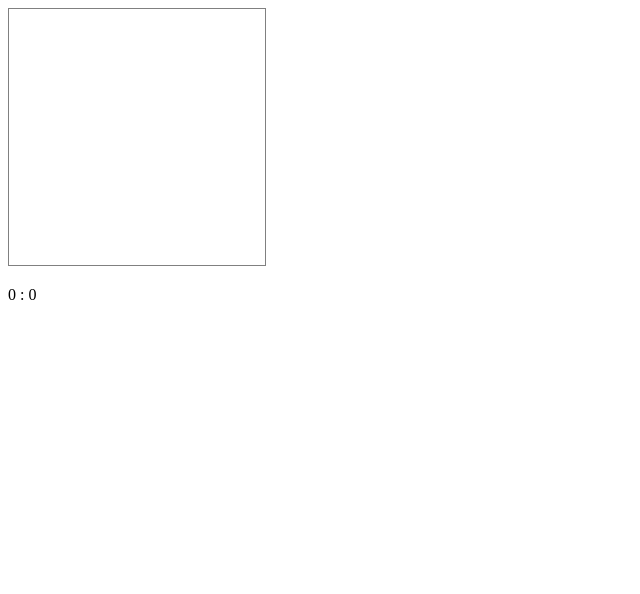
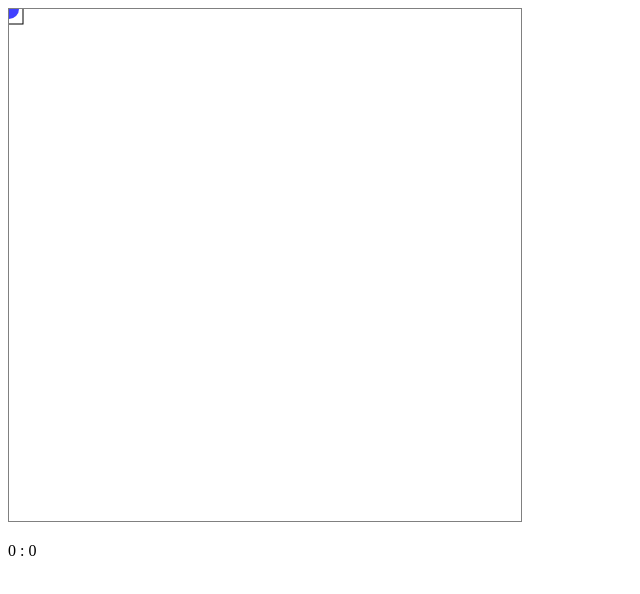
Before and after one commit to ryu1-1uyr/jsShooting, a plain HTML site: page index.html in a window 1280 px wide. Shown: the whole page, without its empty margins (0-640 px from the left). Drawn offline with Linux system fonts and the light colour scheme.

Commit message:
プレイヤーの設置+移動の実装

```diff
--- a/index.html
+++ b/index.html
@@ -3,7 +3,7 @@
 <head>
     <script src="./common.js"></script>
     <script src="./main.js"></script>
-    <style>canvas {border: 1px solid gray;}</style>
+    <link rel="stylesheet" href="./style.css">
 </head>
 <body>
 <canvas id="screen"></canvas>
--- a/main.js
+++ b/main.js
@@ -3,26 +3,47 @@ let screenCanvas, info;
 let run = true;
 let fps = 1000 / 30;
 let mouse = new Point();
+let ctx;
 
 // - main ---------------------------------------------------------------------
 window.onload = function(){
 
     // スクリーンの初期化
     screenCanvas = document.getElementById('screen');
-    screenCanvas.width = 256;
-    screenCanvas.height = 256;
+    console.log(screenCanvas.style.width)
+    screenCanvas.width = 512;
+    screenCanvas.height = 512;
+
+    // 2dコンテキスト
+    ctx = screenCanvas.getContext('2d');
 
     // イベントの登録
     screenCanvas.addEventListener('mousemove', mouseMove, true);
     window.addEventListener('keydown', keyDown, true);
 
-    // エレメント関連
+    // その他のエレメント関連
     info = document.getElementById('info');
 
-    // ループ処理を呼び出す
+    // レンダリング処理を呼び出す
     (function(){
         // HTMLを更新
         info.innerHTML = mouse.x + ' : ' + mouse.y;
+
+        // screenクリア
+        ctx.clearRect(0, 0, screenCanvas.width, screenCanvas.height);
+        ctx.strokeRect(mouse.x-6,mouse.y-5,20,20)
+
+        // パスの設定を開始
+        ctx.beginPath();
+
+        // 円の色を設定する
+        ctx.fillStyle = 'rgba(0, 0, 255, 0.75)';
+
+        // 円を描くパスを設定
+        ctx.arc(mouse.x, mouse.y, 10, 0, Math.PI * 2, false);
+
+        // 円を描く
+        ctx.fill();
 
         // フラグにより再帰呼び出し
         if(run){setTimeout(arguments.callee, fps);}
--- /dev/null
+++ b/style.css
@@ -0,0 +1,9 @@
+html body {
+    height: 100%;
+    width: auto;
+}
+canvas {
+    border: 1px solid gray;
+    height: auto;
+    width: auto;
+}
```
